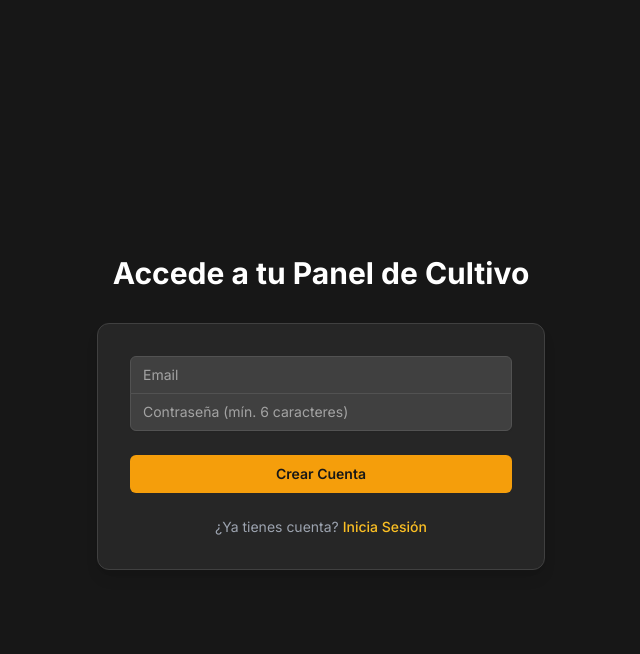
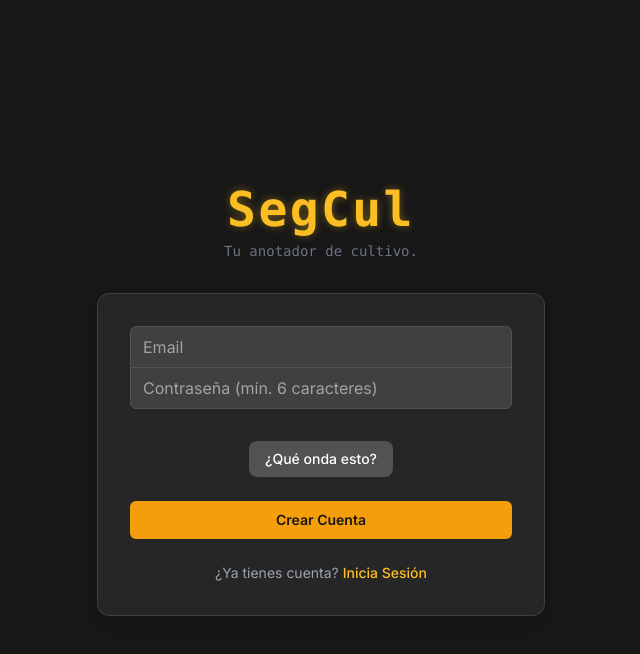
Before and after one commit to svjetoog/segcul, a plain HTML site: page index.html in a window 1280 px wide. Both pictures are taken after a click on the link "Regístrate". Shown: the whole page, without its empty margins (319-959 px from the left). Drawn offline with nearby package versions, Linux system fonts and the light colour scheme; no server answers.

Commit message:
Update index v0.292a.html

```diff
--- a/index.html
+++ b/index.html
@@ -147,28 +147,29 @@
 </head>
 <body class="antialiased">
 
+    <!-- Auth View -->
     <div id="authView" class="min-h-screen flex items-center justify-center p-4">
         <div class="w-full max-w-md space-y-8">
-            <div>
-                <h2 class="mt-6 text-center text-3xl font-extrabold text-white">
-                    Accede a tu Panel de Cultivo
-                </h2>
+            <div class="text-center mb-8">
+                <h1 class="text-5xl font-bold text-amber-400 font-mono tracking-wider" style="text-shadow: 0 0 8px rgba(251, 191, 36, 0.4);">SegCul</h1>
+                <p class="text-gray-500 mt-2 font-mono text-sm">Tu anotador de cultivo.</p>
             </div>
             <form id="loginForm" class="mt-8 space-y-6 p-8 rounded-xl shadow-lg">
                 <input type="hidden" name="remember" value="true">
                 <div class="rounded-md shadow-sm -space-y-px">
                     <div>
                         <label for="login-email" class="sr-only">Email</label>
-                        <input id="login-email" name="email" type="email" autocomplete="email" required class="appearance-none rounded-none relative block w-full px-3 py-2 border placeholder-gray-400 rounded-t-md focus:outline-none focus:ring-amber-500 focus:border-amber-500 focus:z-10 sm:text-sm" placeholder="Email">
+                        <input id="login-email" name="email" type="email" autocomplete="email" required class="appearance-none rounded-none relative block w-full px-3 py-2 border placeholder-gray-400 rounded-t-md focus:outline-none focus:ring-amber-500 focus:border-amber-500" placeholder="Email">
                     </div>
                     <div>
                         <label for="login-password" class="sr-only">Contraseña</label>
-                        <input id="login-password" name="password" type="password" autocomplete="current-password" required class="appearance-none rounded-none relative block w-full px-3 py-2 border placeholder-gray-400 rounded-b-md focus:outline-none focus:ring-amber-500 focus:border-amber-500 focus:z-10 sm:text-sm" placeholder="Contraseña">
+                        <input id="login-password" name="password" type="password" autocomplete="current-password" required class="appearance-none rounded-none relative block w-full px-3 py-2 border placeholder-gray-400 rounded-b-md focus:outline-none focus:ring-amber-500 focus:border-amber-500" placeholder="Contraseña">
                     </div>
                 </div>
-
+                <div class="text-center pt-2">
+                    <button type="button" id="aboutBtnAuth" class="btn-secondary py-2 px-4 rounded-lg text-sm">¿Qué onda esto?</button>
+                </div>
                 <div id="authError" class="text-red-400 text-sm hidden"></div>
-
                 <div>
                     <button type="submit" class="group relative w-full flex justify-center py-2 px-4 border border-transparent text-sm font-medium rounded-md btn-primary">
                         Iniciar Sesión
@@ -186,12 +187,15 @@
                 <div class="rounded-md shadow-sm -space-y-px">
                     <div>
                         <label for="register-email" class="sr-only">Email</label>
-                        <input id="register-email" name="email" type="email" autocomplete="email" required class="appearance-none rounded-none relative block w-full px-3 py-2 border placeholder-gray-400 rounded-t-md focus:outline-none focus:ring-amber-500 focus:border-amber-500 focus:z-10 sm:text-sm" placeholder="Email">
+                        <input id="register-email" name="email" type="email" autocomplete="email" required class="appearance-none rounded-none relative block w-full px-3 py-2 border placeholder-gray-400 rounded-t-md focus:outline-none focus:ring-amber-500 focus:border-amber-500" placeholder="Email">
                     </div>
                     <div>
                         <label for="register-password" class="sr-only">Contraseña</label>
-                        <input id="register-password" name="password" type="password" required class="appearance-none rounded-none relative block w-full px-3 py-2 border placeholder-gray-400 rounded-b-md focus:outline-none focus:ring-amber-500 focus:border-amber-500 focus:z-10 sm:text-sm" placeholder="Contraseña (mín. 6 caracteres)">
+                        <input id="register-password" name="password" type="password" required class="appearance-none rounded-none relative block w-full px-3 py-2 border placeholder-gray-400 rounded-b-md focus:outline-none focus:ring-amber-500 focus:border-amber-500" placeholder="Contraseña (mín. 6 caracteres)">
                     </div>
+                </div>
+                <div class="text-center pt-2">
+                    <button type="button" id="aboutBtnAuthRegister" class="btn-secondary py-2 px-4 rounded-lg text-sm">¿Qué onda esto?</button>
                 </div>
                  <div>
                     <button type="submit" class="group relative w-full flex justify-center py-2 px-4 border border-transparent text-sm font-medium rounded-md btn-primary">
@@ -208,6 +212,7 @@
         </div>
     </div>
 
+    <!-- Main App View (Salas) -->
     <div id="app" class="relative min-h-screen p-4 sm:p-6 lg:p-8 pb-20 hidden">
 
         <header class="flex flex-col sm:flex-row justify-between items-start sm:items-center mb-8">
@@ -238,16 +243,18 @@
         <div id="loadingSalas" class="text-center py-10 text-gray-400">Cargando salas...</div>
         <div id="emptySalasState" class="text-center py-10 text-gray-400 hidden">No tienes salas. ¡Añade una para empezar!</div>
 
+        <!-- Signature and Telegram Link -->
         <div class="absolute bottom-4 right-6 flex items-center gap-4">
             <a href="https://t.me/+Uk-oVUNEmTM3YzFh" target="_blank" rel="noopener noreferrer" class="bg-sky-500 hover:bg-sky-600 text-white font-semibold py-2 px-4 rounded-lg shadow-md text-sm transition-colors" title="Unite al grupo de Telegram">
                 Grupo Telegram
             </a>
             <div class="text-xs text-gray-600 font-mono">
-                SegCul v0.292 by svjeto
+                SegCul v0.292a by svjeto
             </div>
         </div>
     </div>
 
+    <!-- Ciclos View -->
     <div id="ciclosView" class="min-h-screen p-4 sm:p-6 lg:p-8 hidden">
         <header class="flex justify-between items-center mb-8">
             <h1 id="ciclosViewHeader" class="text-3xl font-bold text-white"></h1>
@@ -257,6 +264,7 @@
         <div id="emptyCiclosState" class="text-center py-10 text-gray-400 hidden">No hay ciclos en esta sala.</div>
     </div>
 
+    <!-- Tools View -->
     <div id="toolsView" class="min-h-screen p-4 sm:p-6 lg:p-8 hidden">
         <header class="flex justify-between items-center mb-8">
             <h1 class="text-3xl font-bold text-white">Herramientas</h1>
@@ -269,6 +277,7 @@
             <button id="seedBankTabBtn" class="py-2 px-4 text-gray-400">Banco de Semillas</button>
         </div>
 
+        <!-- Genetics Tab Content -->
         <div id="geneticsContent">
             <div class="card p-6 mb-6">
                 <h2 class="text-xl font-bold mb-4">Añadir Nueva Genética</h2>
@@ -284,10 +293,12 @@
             <div id="geneticsList" class="space-y-4"></div>
         </div>
 
+        <!-- Stock Tab Content -->
         <div id="stockContent" class="hidden">
             <div id="stockList" class="space-y-4"></div>
         </div>
 
+        <!-- Seed Bank Tab Content -->
         <div id="seedBankContent" class="hidden">
              <div class="card p-6 mb-6">
                 <h2 class="text-xl font-bold mb-4">Añadir Semillas al Banco</h2>
@@ -302,6 +313,7 @@
         </div>
     </div>
 
+    <!-- Settings View -->
     <div id="settingsView" class="min-h-screen p-4 sm:p-6 lg:p-8 hidden">
         <header class="flex justify-between items-center mb-8">
             <h1 class="text-3xl font-bold text-white">Ajustes de Cuenta</h1>
@@ -325,6 +337,8 @@
         </div>
     </div>
 
+    <!-- Modals -->
+    <!-- About Modal -->
     <div id="aboutModal" class="fixed inset-0 z-50 items-center justify-center hidden p-4 modal-backdrop">
         <div class="w-full max-w-2xl rounded-xl shadow-2xl p-6 prose prose-invert prose-sm max-h-[80vh] overflow-y-auto">
             <h2 class="text-2xl font-bold text-white mb-4">¿Qué es SegCul?</h2>
@@ -354,6 +368,7 @@
         </div>
     </div>
 
+    <!-- Sala Modal (Add/Edit) -->
     <div id="salaModal" class="fixed inset-0 z-50 items-center justify-center hidden p-4 modal-backdrop">
         <div class="w-full max-w-md rounded-xl shadow-2xl p-6">
             <h2 id="salaModalTitle" class="text-2xl font-bold mb-6 text-white">Añadir Nueva Sala</h2>
@@ -371,6 +386,7 @@
         </div>
     </div>
 
+    <!-- Ciclo Modal (Add/Edit) -->
     <div id="cicloModal" class="fixed inset-0 z-50 items-center justify-center hidden p-4 modal-backdrop">
         <div class="w-full max-w-md rounded-xl shadow-2xl p-6">
             <h2 id="cicloModalTitle" class="text-2xl font-bold mb-6 text-white">Añadir Nuevo Ciclo</h2>
@@ -407,6 +423,7 @@
         </div>
     </div>
 
+    <!-- Ciclo Detail View -->
     <div id="cicloDetailView" class="fixed inset-0 z-40 hidden p-4 sm:p-6 lg:p-8 overflow-y-auto">
         <div class="max-w-4xl mx-auto">
             <button id="backToCiclosBtn" class="btn-secondary py-2 px-4 rounded-lg mb-6 flex items-center gap-2">
@@ -417,6 +434,7 @@
         </div>
     </div>
 
+    <!-- Log Modal (Add) -->
     <div id="logModal" class="fixed inset-0 z-50 items-center justify-center hidden p-4 modal-backdrop">
         <div class="w-full max-w-lg rounded-xl shadow-2xl p-6">
             <h2 id="logModalTitle" class="text-2xl font-bold mb-6 text-white">Añadir Registro</h2>
@@ -572,6 +590,7 @@
         </div>
     </div>
 
+    <!-- Add Genetics to Ciclo Modal -->
     <div id="addGeneticsToCicloModal" class="fixed inset-0 z-50 items-center justify-center hidden p-4 modal-backdrop">
         <div class="w-full max-w-lg rounded-xl shadow-2xl p-6">
             <h2 class="text-2xl font-bold mb-6 text-white">Añadir Genéticas al Ciclo</h2>
@@ -602,6 +621,7 @@
         </div>
     </div>
 
+    <!-- Germinate Seed Modal -->
     <div id="germinateSeedModal" class="fixed inset-0 z-50 items-center justify-center hidden p-4 modal-backdrop">
         <div class="w-full max-w-md rounded-xl shadow-2xl p-6">
             <h2 class="text-2xl font-bold mb-6 text-white">Germinar Semillas</h2>
@@ -627,6 +647,7 @@
         </div>
     </div>
 
+    <!-- Move Ciclo Modal -->
     <div id="moveCicloModal" class="fixed inset-0 z-50 items-center justify-center hidden p-4 modal-backdrop">
         <div class="w-full max-w-md rounded-xl shadow-2xl p-6">
             <h2 class="text-2xl font-bold mb-6 text-white">Mover Ciclo de Sala</h2>
@@ -644,6 +665,7 @@
         </div>
     </div>
 
+    <!-- Confirmation Modal -->
     <div id="confirmationModal" class="fixed inset-0 z-[100] items-center justify-center hidden p-4 modal-backdrop">
         <div class="w-full max-w-sm rounded-xl shadow-2xl p-6">
             <h2 id="confirmationTitle" class="text-xl font-bold mb-4 text-white">Confirmar Acción</h2>
@@ -656,8 +678,9 @@
     </div>
 
 
+    <!-- Firebase and App Logic -->
     <script type="module">
-        // v0.292
+        // v0.292a
         import { initializeApp } from "https://www.gstatic.com/firebasejs/11.6.1/firebase-app.js";
         import { getAuth, onAuthStateChanged, createUserWithEmailAndPassword, signInWithEmailAndPassword, signOut, updatePassword, EmailAuthProvider, reauthenticateWithCredential, deleteUser } from "https://www.gstatic.com/firebasejs/11.6.1/firebase-auth.js";
         import { getFirestore, collection, doc, addDoc, setDoc, deleteDoc, onSnapshot, query, serverTimestamp, getDocs, writeBatch, updateDoc, arrayUnion, where, increment } from "https://www.gstatic.com/firebasejs/11.6.1/firebase-firestore.js";
@@ -695,7 +718,7 @@
 
         // --- DOM ELEMENTS ---
         const authView = document.getElementById('authView');
-        const salasView = document.getElementById('app'); // Main view is now salasView
+        const salasView = document.getElementById('app');
         const loginForm = document.getElementById('loginForm');
         const registerForm = document.getElementById('registerForm');
         const showRegisterLink = document.getElementById('showRegister');
@@ -763,6 +786,8 @@
         const cancelActionBtn = document.getElementById('cancelActionBtn');
         const confirmActionBtn = document.getElementById('confirmActionBtn');
         const aboutBtn = document.getElementById('aboutBtn');
+        const aboutBtnAuth = document.getElementById('aboutBtnAuth');
+        const aboutBtnAuthRegister = document.getElementById('aboutBtnAuthRegister');
         const aboutModal = document.getElementById('aboutModal');
         const closeAboutBtn = document.getElementById('closeAboutBtn');
 
@@ -2204,6 +2229,8 @@
         });
 
         aboutBtn.addEventListener('click', () => aboutModal.style.display = 'flex');
+        aboutBtnAuth.addEventListener('click', () => aboutModal.style.display = 'flex');
+        aboutBtnAuthRegister.addEventListener('click', () => aboutModal.style.display = 'flex');
         closeAboutBtn.addEventListener('click', () => aboutModal.style.display = 'none');
 
         document.getElementById('menuAddSala').addEventListener('click', (e) => {
```
